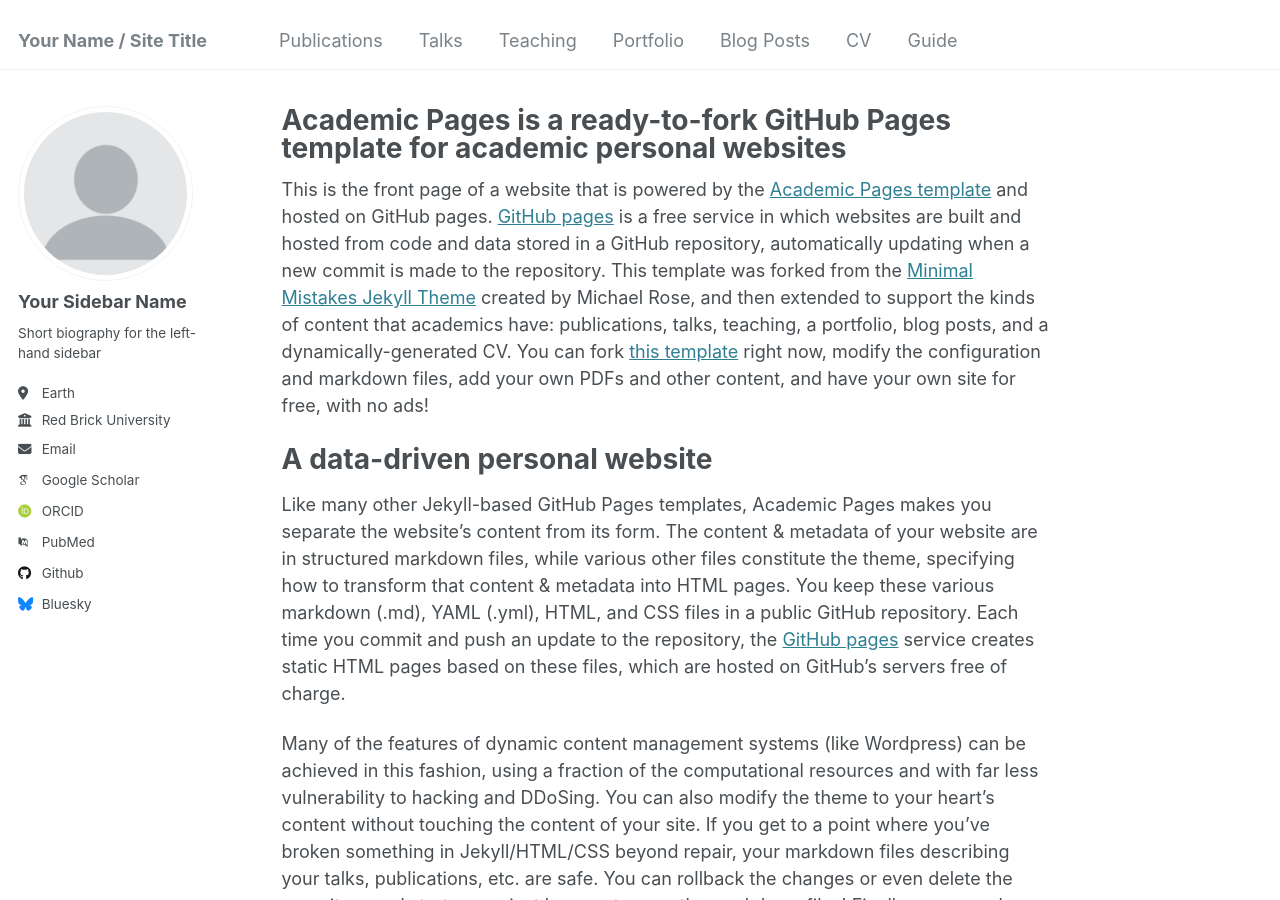
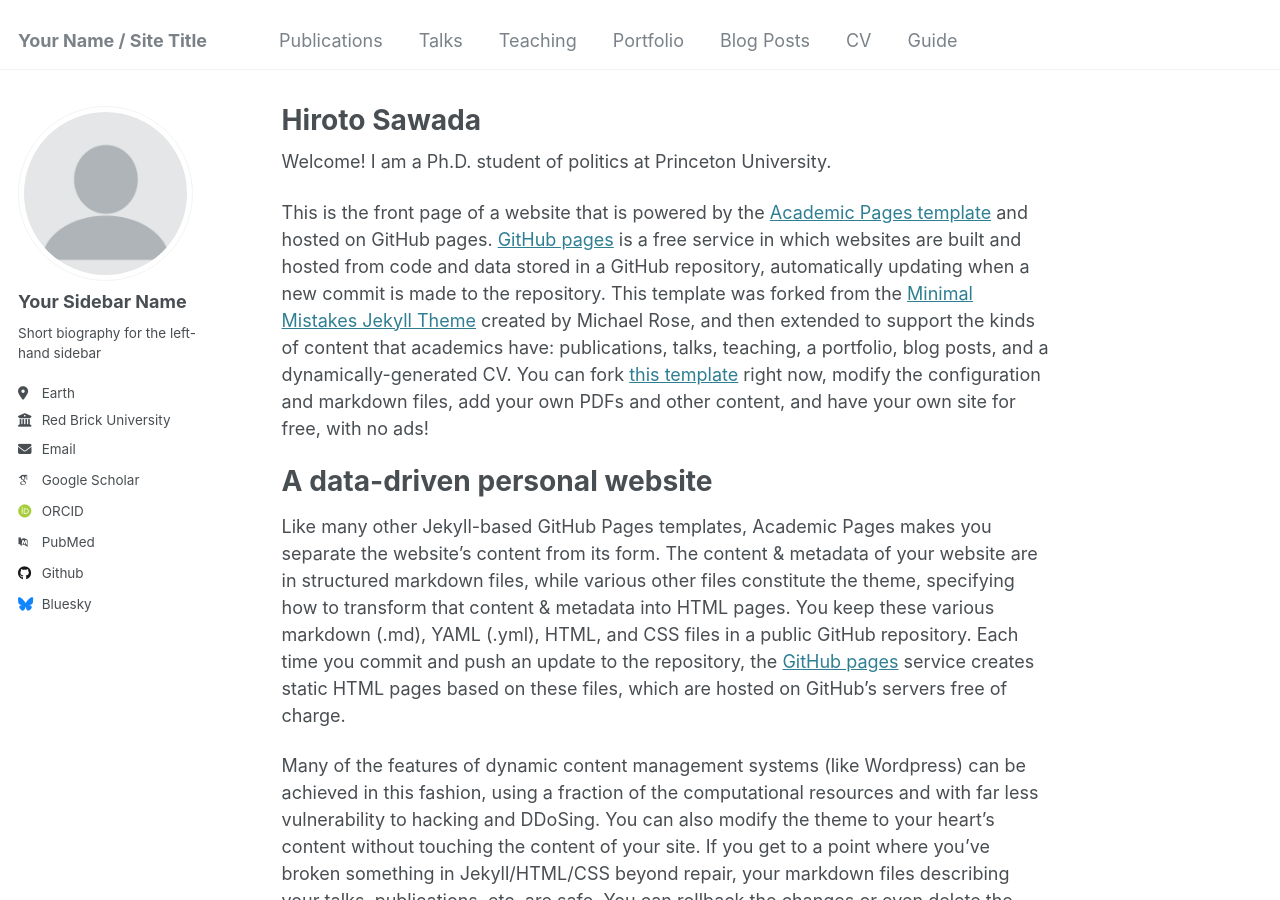
Before and after one commit to hiroto-sawada/h-sawada, a Jekyll site: the page built from _pages/about.md, in a window 1280 px wide and 900 px high. Built offline with Jekyll 4.4.1, drawn with Linux system fonts in a browser that asks for light colours; some web fonts are replaced.

Commit message:
Update about.md

```diff
--- a/_pages/about.md
+++ b/_pages/about.md
@@ -1,11 +1,13 @@
 ---
 permalink: /
-title: "Academic Pages is a ready-to-fork GitHub Pages template for academic personal websites"
+title: "Hiroto Sawada"
 author_profile: true
 redirect_from:
   - /about/
   - /about.html
 ---
+
+Welcome! I am a Ph.D. student of politics at Princeton University.
 
 This is the front page of a website that is powered by the [Academic Pages template](https://github.com/academicpages/academicpages.github.io) and hosted on GitHub pages. [GitHub pages](https://pages.github.com) is a free service in which websites are built and hosted from code and data stored in a GitHub repository, automatically updating when a new commit is made to the repository. This template was forked from the [Minimal Mistakes Jekyll Theme](https://mmistakes.github.io/minimal-mistakes/) created by Michael Rose, and then extended to support the kinds of content that academics have: publications, talks, teaching, a portfolio, blog posts, and a dynamically-generated CV. You can fork [this template](https://github.com/academicpages/academicpages.github.io) right now, modify the configuration and markdown files, add your own PDFs and other content, and have your own site for free, with no ads!
 
```
